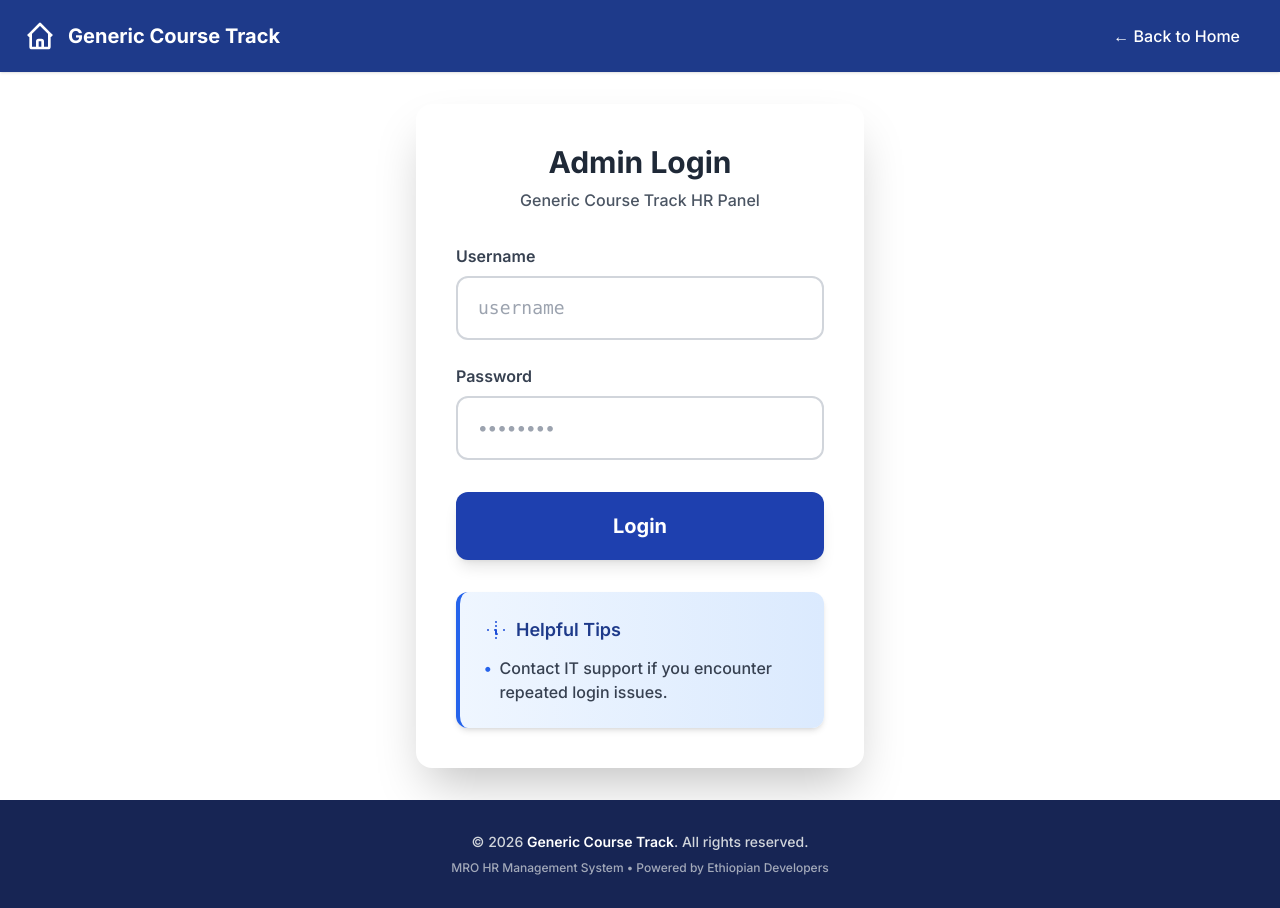
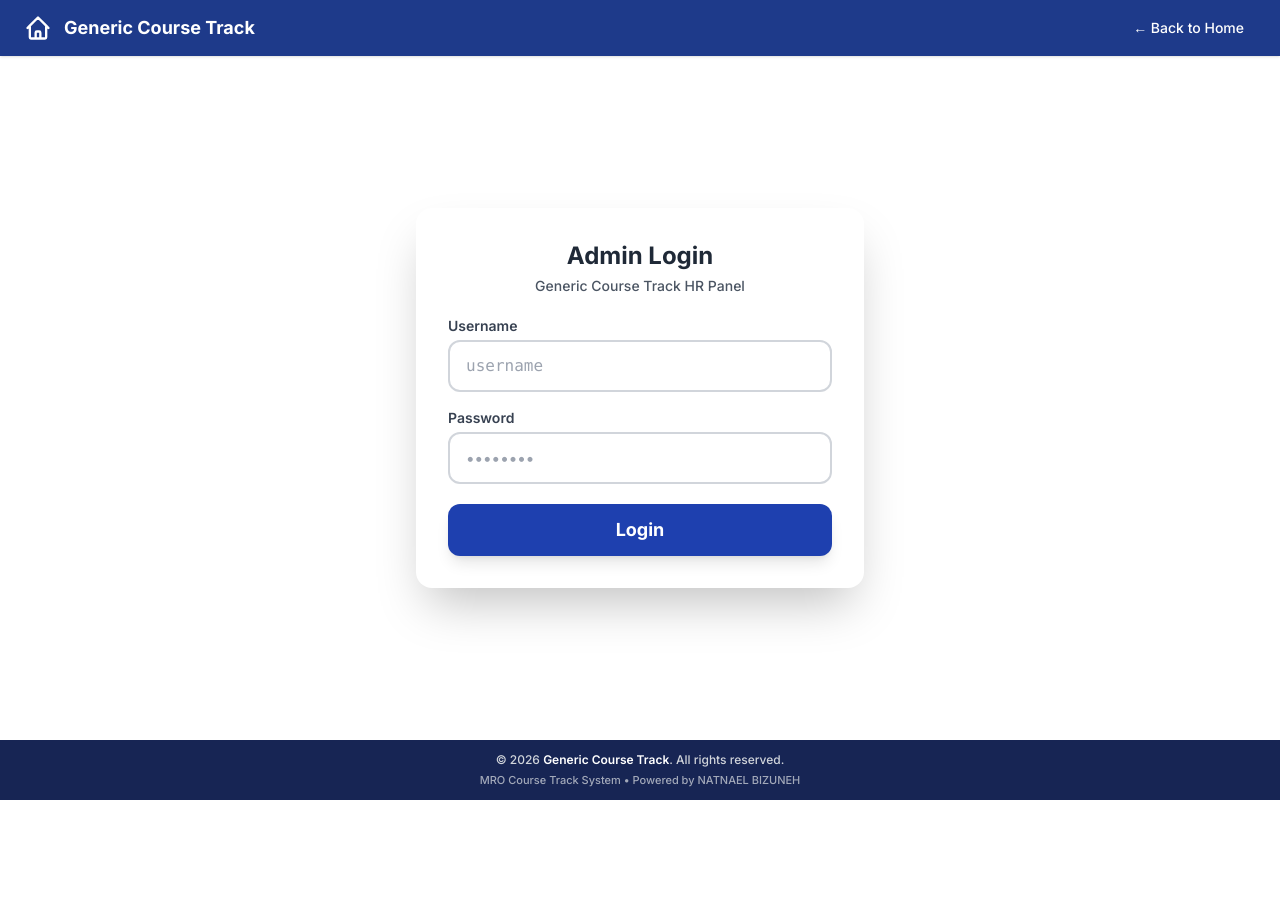
Before and after one commit to sniperras/ET-Generic-Course-Track, a PHP site: page /admin/admin_login.php in a window 1280 px wide. After the commit the page ends 800 px from the top, so only its background shows below. Run offline with PHP 8.4, Linux system fonts and the light colour scheme; some libraries are stand-ins or nearby versions.

```diff
--- a/admin/admin_login.php
+++ b/admin/admin_login.php
@@ -21,107 +21,96 @@ if ($_SERVER['REQUEST_METHOD'] === 'POST') {
 
 <head>
     <meta charset="UTF-8">
-    <meta name="viewport" content="width=device-width, initial-scale=1.0">
+    <meta name="viewport" content="width=device-width, initial-scale=1.0, height=device-height, viewport-fit=cover">
     <title>Admin Login - Generic Course Track</title>
+    <link rel="icon" type="image/png" href="../img/ethiopian_logo.ico">
     <script src="https://cdn.tailwindcss.com"></script>
     <link href="https://fonts.googleapis.com/css2?family=Inter:wght@500;600;700&display=swap" rel="stylesheet">
     <link rel="stylesheet" href="css/style.css">
     <style>
+        * {
+            margin: 0;
+            padding: 0;
+            box-sizing: border-box;
+        }
+
         body {
             font-family: 'Inter', sans-serif;
+            height: 100vh;
+            overflow: hidden;
+        }
+
+        /* No scroll - everything fits in one view */
+        .no-scroll {
+            overflow: hidden;
         }
     </style>
 </head>
 
-<body class="bg-gradient-to-br from-cream-900 to-blue-700 min-h-screen flex flex-col">
+<body class="bg-gradient-to-br from-cream-900 to-blue-700 no-scroll flex flex-col">
 
-    <!-- Navbar -->
-    <nav class="bg-blue-900 text-white shadow">
-        <div class="max-w-7xl mx-auto px-6 py-4 flex justify-between items-center">
+    <!-- Navbar - compact version -->
+    <nav class="bg-blue-900 text-white shadow flex-shrink-0">
+        <div class="max-w-7xl mx-auto px-6 py-3 flex justify-between items-center">
             <a href="../index.php" class="flex items-center space-x-3 text-white hover:text-blue-200 transition">
-                <svg class="w-8 h-8" fill="none" stroke="currentColor" viewBox="0 0 24 24">
-                    <path stroke-linecap="true" stroke-linecap="round" stroke-linejoin="round" stroke-width="2" d="M3 12l2-2m0 0l7-7 7 7M5 10v10a1 1 0 001 1h3m10-11l2 2m-2-2v10a1 1 0 01-1 1h-3m-6 0a1 1 0 001-1v-4a1 1 0 011-1h2a1 1 0 011 1v4a1 1 0 001 1m-6 0h6"></path>
+                <svg class="w-7 h-7" fill="none" stroke="currentColor" viewBox="0 0 24 24">
+                    <path stroke-linecap="round" stroke-linejoin="round" stroke-width="2" d="M3 12l2-2m0 0l7-7 7 7M5 10v10a1 1 0 001 1h3m10-11l2 2m-2-2v10a1 1 0 01-1 1h-3m-6 0a1 1 0 001-1v-4a1 1 0 011-1h2a1 1 0 011 1v4a1 1 0 001 1m-6 0h6"></path>
                 </svg>
-                <span class="font-bold text-xl">Generic Course Track</span>
+                <span class="font-bold text-lg">Generic Course Track</span>
             </a>
-            <a href="../index.php" class="text-white hover:text-blue-200 font-medium px-4 py-2 rounded-lg transition">
+            <a href="../index.php" class="text-white hover:text-blue-200 font-medium px-3 py-1.5 rounded-lg transition text-sm">
                 ← Back to Home
             </a>
         </div>
     </nav>
 
-    <!-- Main Content -->
-    <div class="flex-1 flex items-center justify-center px-4 py-8">
-        <div class="bg-white rounded-2xl shadow-2xl p-10 w-full max-w-md">
-            <div class="text-center mb-8">
-                <h1 class="text-3xl font-bold text-gray-800">Admin Login</h1>
-                <p class="text-gray-600 mt-2">Generic Course Track HR Panel</p>
+    <!-- Main Content - perfectly centered with padding top/bottom -->
+    <div class="flex-1 flex items-center justify-center px-4 py-4 overflow-hidden">
+        <div class="bg-white rounded-2xl shadow-2xl p-8 w-full max-w-md">
+            <div class="text-center mb-5">
+                <h1 class="text-2xl font-bold text-gray-800">Admin Login</h1>
+                <p class="text-gray-600 mt-1 text-sm">Generic Course Track HR Panel</p>
             </div>
 
             <?php if ($error): ?>
-                <div class="bg-red-100 border border-red-400 text-red-700 px-4 py-3 rounded-lg mb-6 text-center font-medium">
+                <div class="bg-red-100 border border-red-400 text-red-700 px-4 py-2 rounded-lg mb-5 text-center font-medium text-sm">
                     <?= htmlspecialchars($error) ?>
                 </div>
             <?php endif; ?>
 
             <form method="POST">
-                <div class="mb-6">
-                    <label class="block text-gray-700 font-semibold mb-2">Username</label>
+                <div class="mb-4">
+                    <label class="block text-gray-700 font-semibold mb-1 text-sm">Username</label>
                     <input type="text" name="username" required autocomplete="off"
-                        class="w-full px-5 py-4 border-2 border-gray-300 rounded-xl focus:border-blue-600 focus:outline-none transition font-mono text-lg"
+                        class="w-full px-4 py-3 border-2 border-gray-300 rounded-xl focus:border-blue-600 focus:outline-none transition font-mono text-base"
                         placeholder="username">
                 </div>
 
-                <div class="mb-8">
-                    <label class="block text-gray-700 font-semibold mb-2">Password</label>
+                <div class="mb-5">
+                    <label class="block text-gray-700 font-semibold mb-1 text-sm">Password</label>
                     <input type="password" name="password" required
-                        class="w-full px-5 py-4 border-2 border-gray-300 rounded-xl focus:border-blue-600 focus:outline-none transition text-lg"
+                        class="w-full px-4 py-3 border-2 border-gray-300 rounded-xl focus:border-blue-600 focus:outline-none transition text-base"
                         placeholder="••••••••">
                 </div>
 
                 <button type="submit"
-                    class="w-full bg-blue-800 hover:bg-blue-900 text-white font-bold text-xl py-5 rounded-xl transition shadow-lg transform hover:scale-105">
+                    class="w-full bg-blue-800 hover:bg-blue-900 text-white font-bold text-lg py-3 rounded-xl transition shadow-lg hover:scale-105">
                     Login
                 </button>
             </form>
-
-            <!-- Tips Section -->
-            <div class="mt-8 bg-gradient-to-r from-blue-50 to-blue-100 border-l-4 border-blue-600 rounded-xl p-6 shadow-md">
-                <h2 class="text-lg font-semibold text-blue-900 mb-3 flex items-center">
-                    <svg class="w-6 h-6 mr-2 text-blue-700" fill="none" stroke="currentColor" viewBox="0 0 24 24">
-                        <path stroke-linecap="round" stroke-linejoin="round" stroke-width="2"
-                            d="M13 16h-1v-4h-1m1-4h.01M12 20h.01M12 4h.01M4 12h.01M20 12h.01M12 12h.01" />
-                    </svg>
-                    Helpful Tips
-                </h2>
-                <ul class="space-y-2 text-gray-700">
-                    <!--
-        <li class="flex items-start">
-            <span class="text-blue-600 font-bold mr-2">•</span>
-            First login may take longer as the system prepares reports.
-        </li>
-       -->
-
-                    <li class="flex items-start">
-                        <span class="text-blue-600 font-bold mr-2">•</span>
-                        Contact IT support if you encounter repeated login issues.
-                    </li>
-                </ul>
-            </div>
-
 
 
         </div>
     </div>
 
-    <!-- Footer -->
-    <footer class="bg-blue-950 text-gray-300 py-8 mt-auto">
-        <div class="max-w-7xl mx-auto px-6 text-center">
-            <p class="text-sm">
+    <!-- FOOTER: stays at bottom, matches original blue-950 with subtle text, compact -->
+    <footer class="bg-blue-950 text-gray-300 py-3 flex-shrink-0">
+        <div class="w-full max-w-7xl mx-auto px-5 text-center">
+            <p class="text-xs">
                 © 2026 <span class="font-semibold text-white">Generic Course Track</span>. All rights reserved.
             </p>
-            <p class="text-xs mt-2 opacity-75">
-                MRO HR Management System • Powered by Ethiopian Developers
+            <p class="text-[11px] mt-1 opacity-75">
+                MRO Course Track System • Powered by NATNAEL BIZUNEH
             </p>
         </div>
     </footer>
```
Also changed, not shown: admin/admin_panel.php (+49 -13 lines), index.php (+10 -4 lines), img/ethiopian_logo.ico (added), uploads/import_errors/import_errors_2_20251207_132545.csv (deleted), 1 other file.
